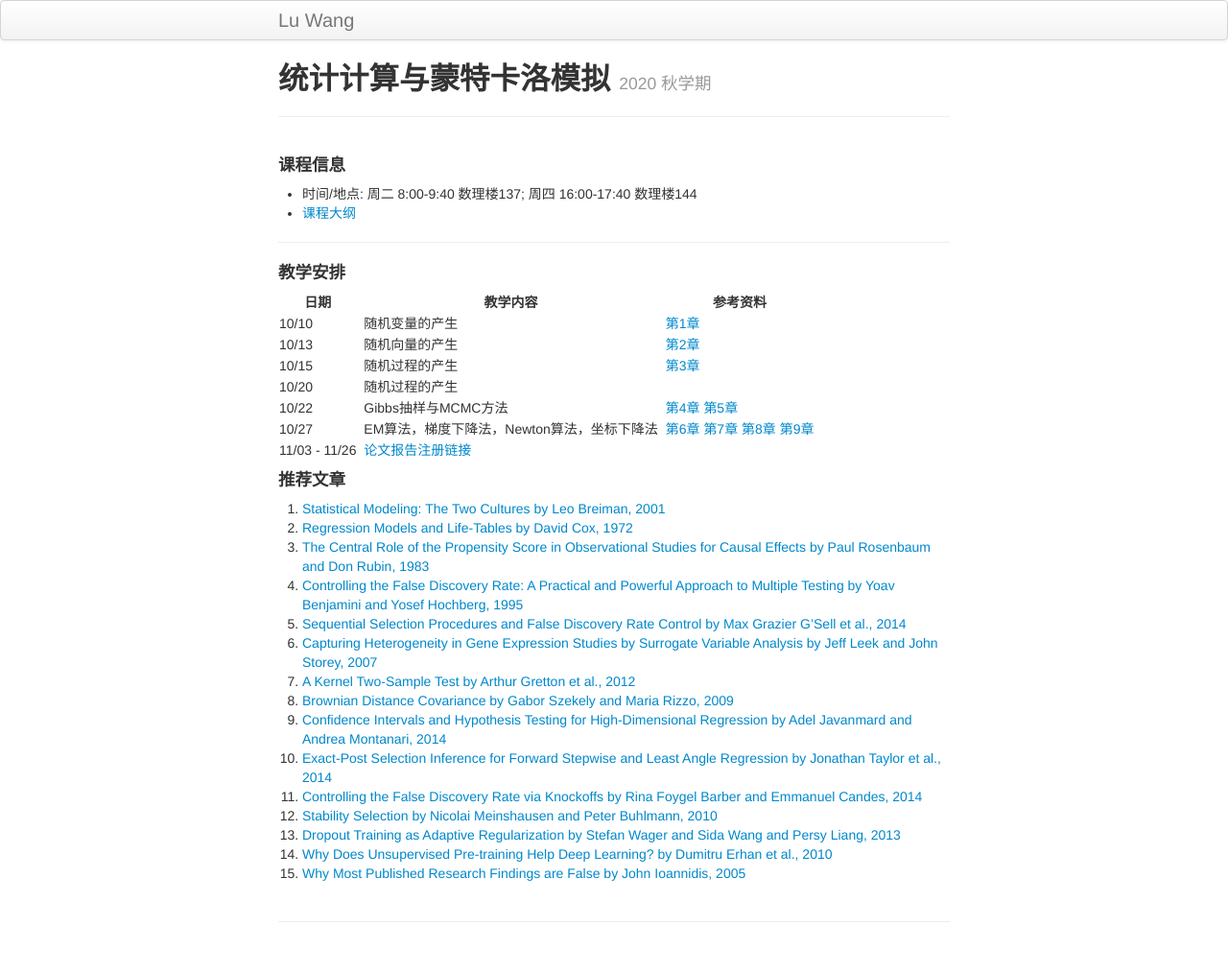
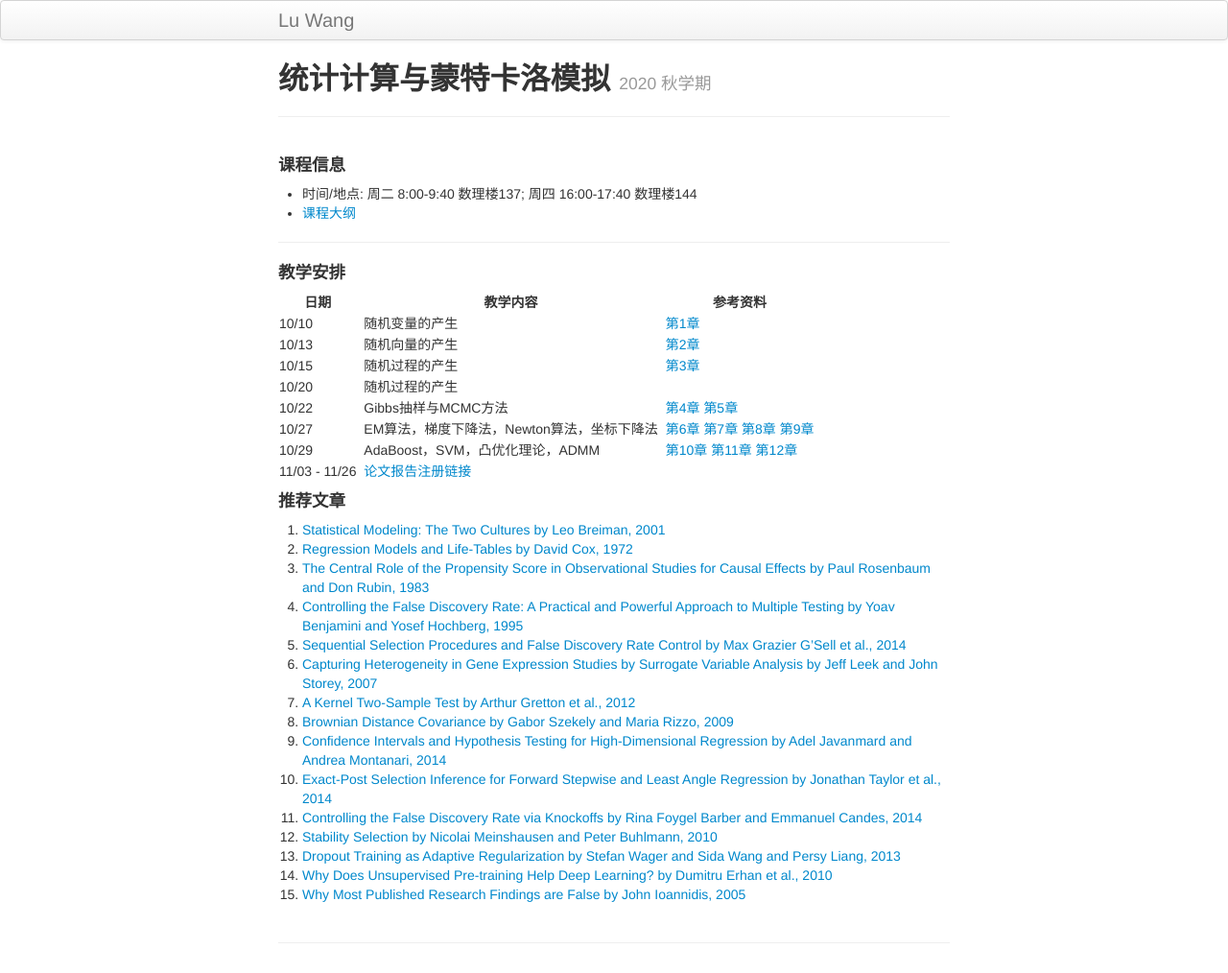
Before and after one commit to wangronglu/StatisticalComputing, a Jekyll site: the page built from index.md, in a window 1280 px wide. Shown: the whole page at 96% size. Built offline with Jekyll 4.4.1, drawn with Linux system fonts in a browser that asks for light colours; before the commit the page ends 992 px from its top, so only the background shows below that.

Commit message:
Update index.md

```diff
--- a/index.md
+++ b/index.md
@@ -20,6 +20,7 @@ description: Course Website
 | 10/20 || 随机过程的产生 ||  |
 | 10/22 || Gibbs抽样与MCMC方法 || [第4章](Lecture/gibbs_sampler.pdf) [第5章](Lecture/Metropolis-Hastings.pdf)|
 | 10/27 || EM算法，梯度下降法，Newton算法，坐标下降法 || [第6章](Lecture/EM_algorithm.pdf) [第7章](Lecture/gradient_descent.pdf) [第8章](Lecture/newton_raphson.pdf) [第9章](Lecture/coord_descent_online.pdf)|
+| 10/29 || AdaBoost，SVM，凸优化理论，ADMM || [第10章](Lecture/adaboost.pdf) [第11章](Lecture/SVM_KKT.pdf) [第12章](Lecture/ADMM.pdf)|
 | 11/03 - 11/26 ||  [论文报告注册链接](https://docs.qq.com/sheet/DRHdUU1hIeVB5Z2ln?c=B32A0A0)  ||  |
 
 #### 推荐文章
```
